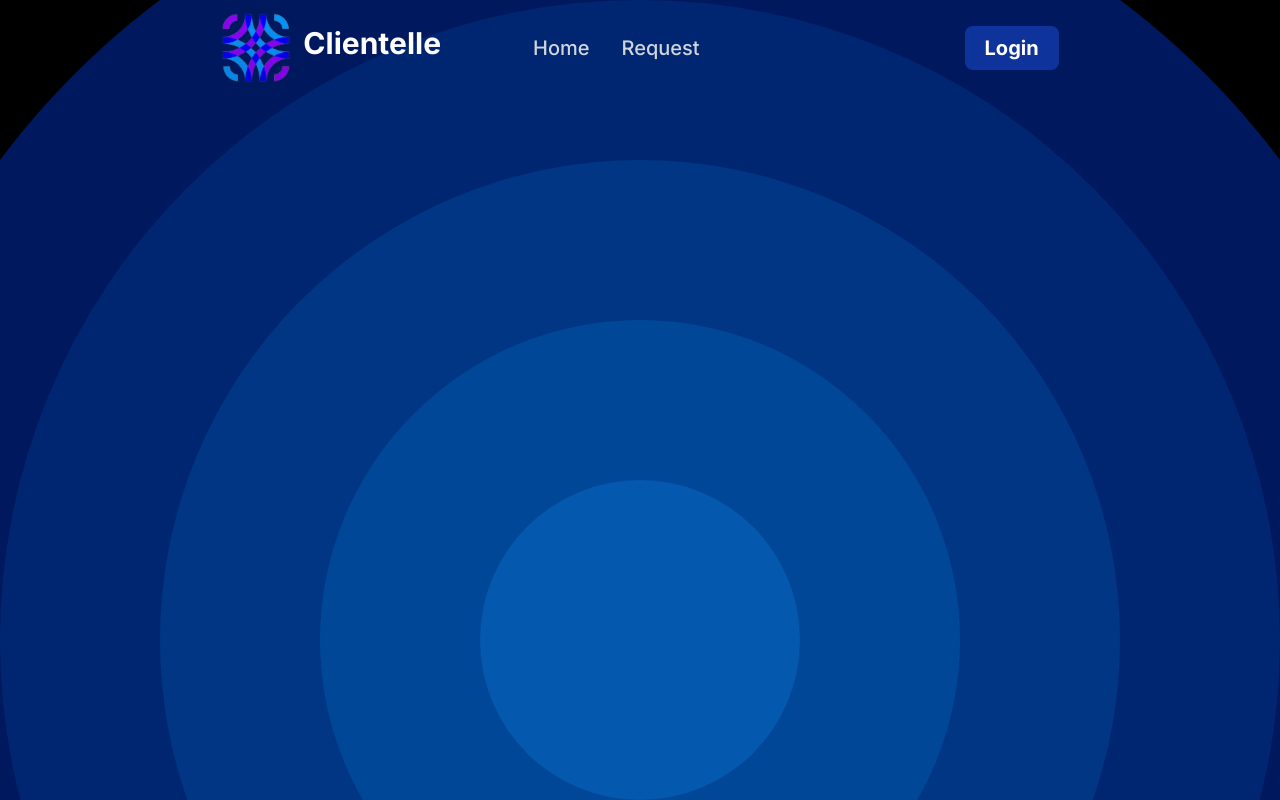
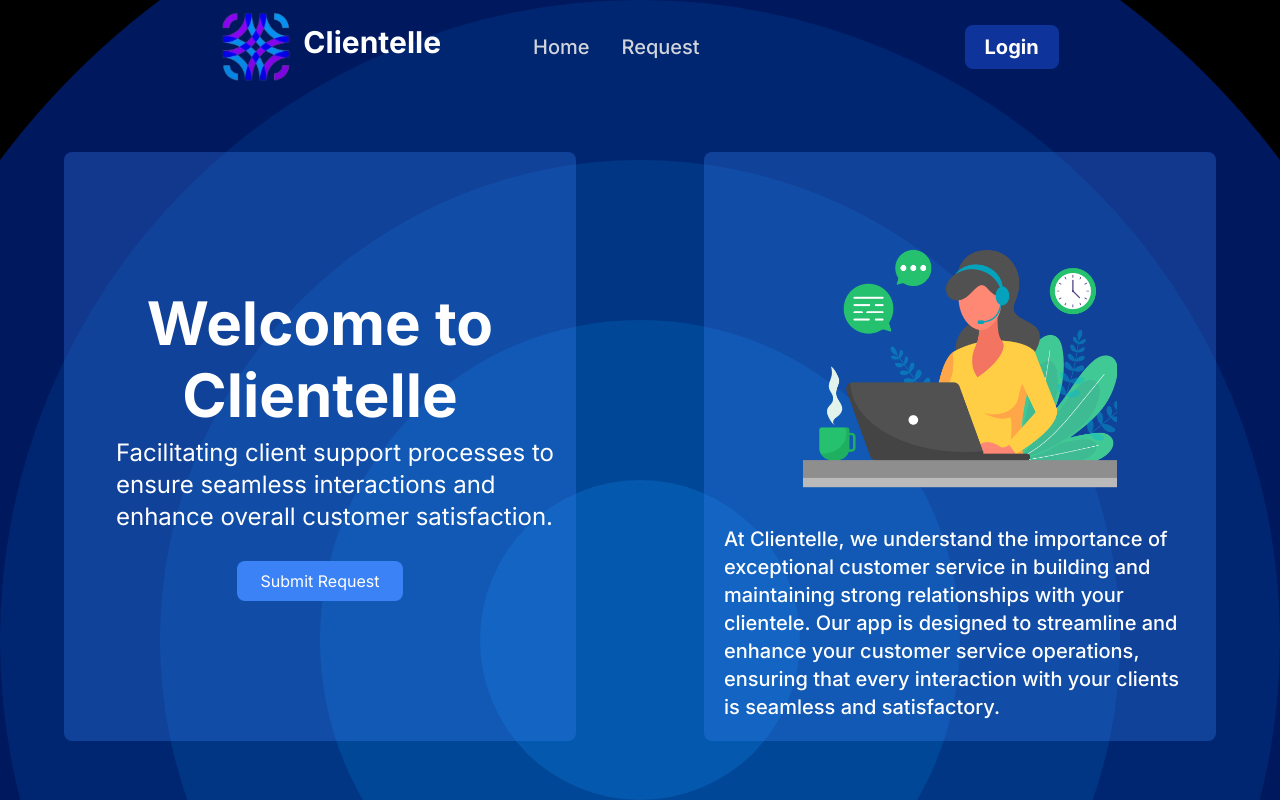
Before and after one commit to risv1/Clientelle, a Next.js app: page / in a window 1280 px wide. Built offline with nearby package versions, Linux system fonts and the light colour scheme.

Commit message:
feat: add intro

```diff
--- a/app/login/page.tsx
+++ b/app/login/page.tsx
@@ -13,8 +13,14 @@ import { useAuth } from "@/context/AuthProvider";
 
 const LoginPage = () => {
 
-  const {updateUser} = useAuth()
+  const {updateUser, user} = useAuth()
   const router = useRouter();
+
+  useEffect(()=>{
+    if(user){
+      router.replace("/")
+    }
+  }, [])
 
   useEffect(()=>{
     const fetchUser = async() => {
@@ -26,7 +32,6 @@ const LoginPage = () => {
          // @ts-ignore
         if(res.user !== undefined){
           const data = await res.json();
-          console.log("Fetched Data from session:", data.user)
           updateUser(data.user);
           router.replace("/")
         }
--- a/app/page.tsx
+++ b/app/page.tsx
@@ -1,19 +1,28 @@
+"use client";
+
+import AuthNavbar from "@/components/AuthNavbar";
+import Component from "@/components/HomeDesc";
 import Navbar from "@/components/Navbar";
 import { Button } from "@/components/ui/button";
+import { useAuth } from "@/context/AuthProvider";
 import bg from "@/public/vector.svg";
 
 const HomePage = () => {
+
+  const {user} = useAuth()
+
   return (
     <>
       <div
-      className="w-screen h-screen flex"
+      className="w-screen h-screen flex flex-col"
       style={{
         backgroundImage: `url(${bg.src})`,
         backgroundSize: "cover",
         backgroundRepeat: "no-repeat",
       }}
     >
-      <Navbar />
+     {!user ? (<Navbar />):(<AuthNavbar />)}
+      <Component />
       </div>
     </>
   );
--- a/app/request/page.tsx
+++ b/app/request/page.tsx
@@ -13,6 +13,12 @@ const RequestPage = () => {
   const { updateUser, user } = useAuth();
   const router = useRouter();
 
+  useEffect(()=>{
+    if(!user){
+      router.replace("/login")
+    }
+  }, [])
+
   useEffect(() => {
     const fetchUser = async () => {
       try {
@@ -20,11 +26,8 @@ const RequestPage = () => {
           method: "GET",
           credentials: "include",
         });
-
         const data = await res.json();
-        console.log("Fetched Data from session:", data.user);
         updateUser(data.user);
-        console.log("User Updated");
       } catch (error) {
         console.log(error);
       }
--- a/components/AuthNavbar.tsx
+++ b/components/AuthNavbar.tsx
@@ -66,7 +66,7 @@ const AuthNavbar = () => {
         </div>
         <p
           onClick={handleLogout}
-          className="ml-auto pl-5 pr-5 pt-2 pb-2 hover:bg-red-500 duration-150 ease-in-out bg-red-600 rounded-lg text-white text-xl font-bold"
+          className="hover:cursor-pointer ml-auto pl-5 pr-5 pt-2 pb-2 hover:bg-red-500 duration-150 ease-in-out bg-red-600 rounded-lg text-white text-xl font-bold"
         >
           Logout
         </p>
--- /dev/null
+++ b/components/HomeDesc.tsx
@@ -0,0 +1,45 @@
+import Image from "next/image";
+import Link from "next/link";
+
+export default function Component() {
+  return (
+    <>
+      <div className="w-full h-full flex overflow-hidden">
+        <div className="flex flex-col justify-center items-center w-1/2 h-full">
+          <div className="w-4/5 h-5/6 rounded-lg flex justify-center items-center p-3 flex-col gap-3 bg-blue-500 bg-opacity-30">
+            <h1 className="text-6xl font-bold text-white">Welcome to</h1>
+            <h1 className="text-6xl font-bold text-white">Clientelle</h1>
+            <p className="text-2xl text-white pl-10">
+              Facilitating client support processes to ensure seamless
+              interactions and enhance overall customer satisfaction.
+            </p>
+            <Link
+              className="mt-4 px-6 py-2 bg-blue-500 text-white rounded-lg"
+              href="/request"
+            >
+              Submit Request
+            </Link>
+          </div>
+        </div>
+        <div className="w-1/2 h-full flex justify-center items-center">
+          <div className="w-4/5 h-5/6 flex-col p-5 bg-blue-500 flex justify-center items-center bg-opacity-30 rounded-lg">
+            <Image
+              src="/customer-service.png"
+              width={400}
+              height={400}
+              alt="vector"
+              className="w-2/3 mt-10 h-2/3 object-cover"
+            />
+            <p className="text-white text-xl font-medium">
+              At Clientelle, we understand the importance of exceptional
+              customer service in building and maintaining strong relationships
+              with your clientele. Our app is designed to streamline and enhance
+              your customer service operations, ensuring that every interaction
+              with your clients is seamless and satisfactory.
+            </p>
+          </div>
+        </div>
+      </div>
+    </>
+  );
+}
```
Also changed, not shown: public/customer-service.png (added).
